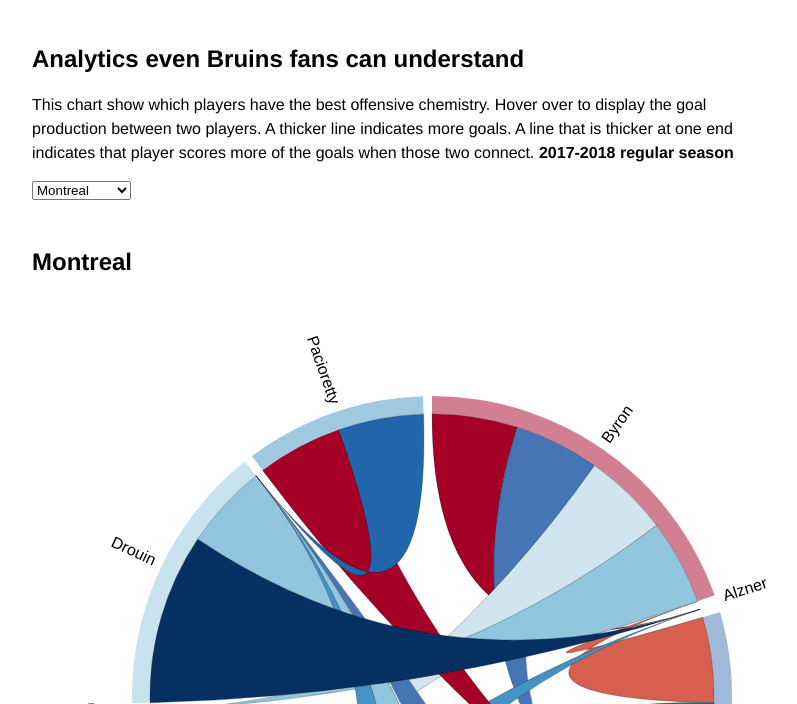
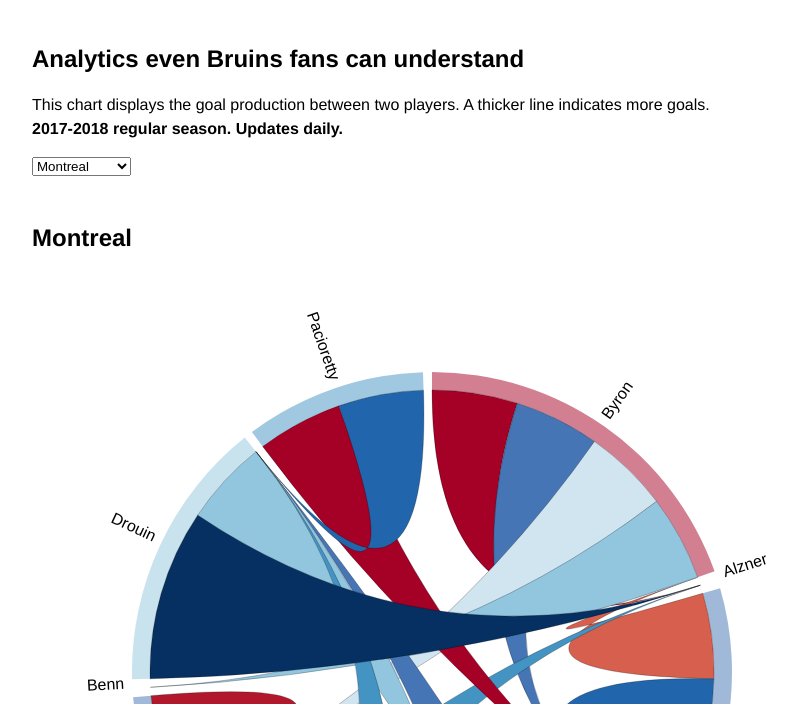
Before and after one commit to Mbrownshoes/habs, a plain HTML site: page index.html in a window 1280 px wide. Shown: the part 96-800 px from the top of the page, without its empty margins (128-925 px from the left). Drawn offline with nearby package versions, Linux system fonts and the light colour scheme.

Commit message:
2018 season up

```diff
--- a/index.html
+++ b/index.html
@@ -51,7 +51,7 @@ path.chord {
 <script src="underscore.js"></script>
 <h1>NHL: Player Chemistry </h1>
 <h2>Analytics even Bruins fans can understand</h2>
-<p>This chart show which players have the best offensive chemistry. Hover over to display the goal production between two players. A thicker line indicates more goals. A line that is thicker at one end indicates that player scores more of the goals when those two connect.<b> 2017-2018 regular season</b></p>
+<p>This chart displays the goal production between two players. A thicker line indicates more goals.<b> 2017-2018 regular season. Updates daily.</b></p>
 
 <select class="teams">
   <option  value="Anaheim">Anaheim</option>
```
